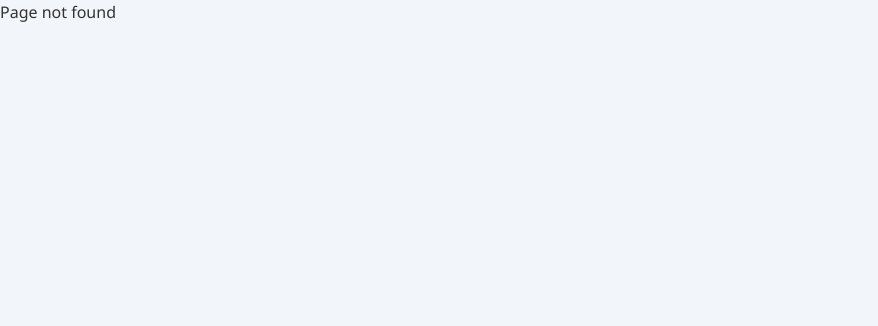
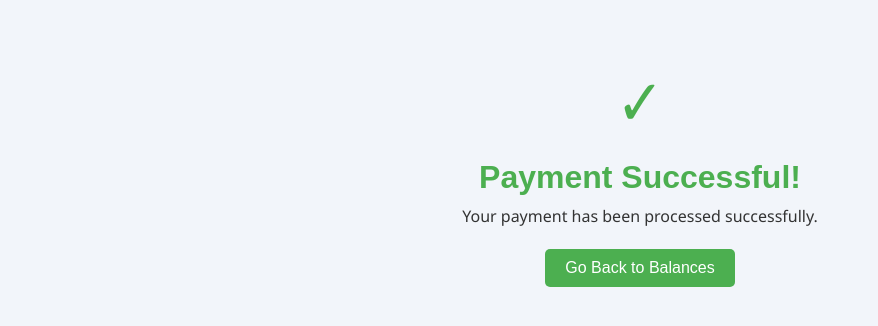
Before and after one commit to WNTERFX/insurance-client-page, a React (Create React App) app: page /insurance-client-page/main-portal/payment/success in a window 1280 px wide. Before the commit this address led to /appinsurance/login. Shown: the top 326 px of the page, without its empty margins (0-878 px from the left). Built offline with nearby package versions, Linux system fonts and the light colour scheme.

Commit message:
-- payment failure and success page adjustments

```diff
--- a/src/PaymentFailure.js
+++ b/src/PaymentFailure.js
@@ -1,4 +1,3 @@
-// PaymentFailure.jsx
 import { useNavigate } from 'react-router-dom';
 
 export default function PaymentFailure() {
@@ -9,19 +8,21 @@ export default function PaymentFailure() {
       <div style={{ fontSize: '64px', color: '#f44336' }}>✗</div>
       <h1 style={{ color: '#f44336' }}>Payment Failed</h1>
       <p>Unfortunately, your payment could not be processed.</p>
+
       <button
         onClick={() => navigate('/insurance-client-page/main-portal/Balances')}
         style={{
-          padding: '12px 24px',
-          background: '#667eea',
+          marginTop: '20px',
+          backgroundColor: '#f44336',
           color: 'white',
           border: 'none',
-          borderRadius: '6px',
-          cursor: 'pointer',
-          marginTop: '20px'
+          padding: '10px 20px',
+          borderRadius: '5px',
+          fontSize: '16px',
+          cursor: 'pointer'
         }}
       >
-        Back to Balances
+        Go Back to Balances
       </button>
     </div>
   );
--- a/src/PaymentSuccess.js
+++ b/src/PaymentSuccess.js
@@ -1,25 +1,29 @@
-// PaymentSuccess.jsx
-import { useEffect } from 'react';
 import { useNavigate } from 'react-router-dom';
 
 export default function PaymentSuccess() {
   const navigate = useNavigate();
-
-  useEffect(() => {
-    // Optional: Verify payment status here
-    const timer = setTimeout(() => {
-      navigate('/insurance-client-page/main-portal/Balances');
-    }, 3000);
-
-    return () => clearTimeout(timer);
-  }, [navigate]);
 
   return (
     <div style={{ textAlign: 'center', padding: '50px' }}>
       <div style={{ fontSize: '64px', color: '#4CAF50' }}>✓</div>
       <h1 style={{ color: '#4CAF50' }}>Payment Successful!</h1>
       <p>Your payment has been processed successfully.</p>
-      <p>Redirecting to balances...</p>
+
+      <button
+        onClick={() => navigate('/insurance-client-page/main-portal/Balances')}
+        style={{
+          marginTop: '20px',
+          backgroundColor: '#4CAF50',
+          color: 'white',
+          border: 'none',
+          padding: '10px 20px',
+          borderRadius: '5px',
+          fontSize: '16px',
+          cursor: 'pointer'
+        }}
+      >
+        Go Back to Balances
+      </button>
     </div>
   );
 }
```
